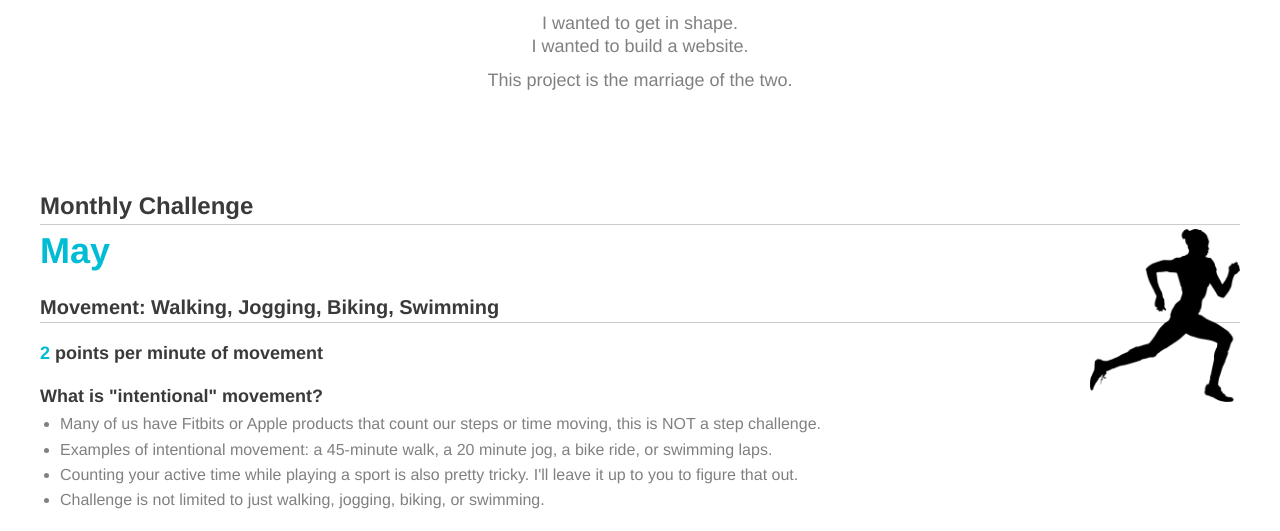
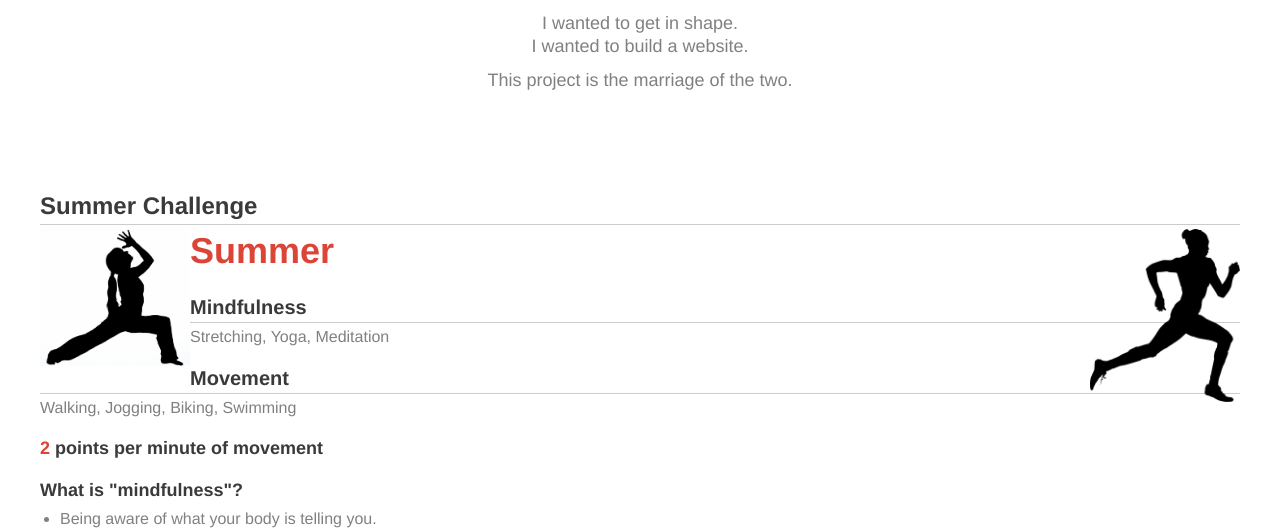
Before and after one commit to fitnessfriends/fitnessfriends.github.io, a plain HTML site: page index.html in a window 1280 px wide. Shown: the part 263-794 px from the top of the page. Drawn offline with Linux system fonts and the light colour scheme.

Commit message:
updates for summer

```diff
--- a/css/main.css
+++ b/css/main.css
@@ -20,7 +20,7 @@ h2 {
   padding-bottom: 3px;
 }
 h3 {
-  color: rgb(0, 188, 212);
+  color: rgb(219, 68, 55);
   font-size: 36px;
   margin: 4px 0 10px 0;
   padding-bottom: 3px;
@@ -68,18 +68,18 @@ ul {
   margin: 0 auto;
   width: 150px;
   display: block;
-  float: right;
+  float: left;
   max-width: 35%;
 }
 .alternative-image {
   margin: 0 auto;
-  width: 60px;
+  width: 150px;
   display: block;
   float: right;
   max-width: 35%;
 }
 .goal {
-  color: rgb(0, 188, 212);
+  color: rgb(219, 68, 55);
   font-weight: bold;
 }
 .lead {
@@ -92,7 +92,7 @@ ul {
   margin-right: auto;
 }
 .activity-button {
-  background-color: rgb(0, 188, 212);
+  background-color: rgb(219, 68, 55);
   border: none;
   color: white;
   padding: 15px 32px;
--- a/index.html
+++ b/index.html
@@ -25,22 +25,24 @@
   			<p class='lead'>This project is the marriage of the two.</p>
   		</div>
   		<div class="main-content">
-				<h2>Monthly Challenge</h2>
-        <img class="featured-image" src="img/runner.png" alt="Runner">
-				<h3>May</h3>
-				<h4>Movement: Walking, Jogging, Biking, Swimming</h4>
+				<h2>Summer Challenge</h2>
+        <img class="featured-image" src="img/yoga.jpg" alt="Yoga">
+        <img class="alternative-image" src="img/runner.png" alt="Runner">
+				<h3>Summer</h3>
+				<h4>Mindfulness</h4>
+        <p>Stretching, Yoga, Meditation</p>
+        <h4>Movement</h4>
+        <p>Walking, Jogging, Biking, Swimming</p>
         <h5><span class="goal">2</span> points per minute of movement</h5>
-        <h5>What is "intentional" movement?</h5>
+        <h5>What is "mindfulness"?</h5>
         <ul class="spaced-list">
-          <li>Many of us have Fitbits or Apple products that count our steps or time moving, this is NOT a step challenge.</li>
-          <li>Examples of intentional movement: a 45-minute walk, a 20 minute jog, a bike ride, or swimming laps.</li>
-          <li>Counting your active time while playing a sport is also pretty tricky. I'll leave it up to you to figure that out.</li>
-          <li>Challenge is not limited to just walking, jogging, biking, or swimming.</li>
+          <li>Being aware of what your body is telling you.</li>
+          <li>Examples of mindfulness: a 45-minute yoga class, a 20 minute stretch, 10 minute medidation, or what else?</li>
         </ul>
         <h2>How do I participate?</h2>
 				<p>It's easy. Log your activity as often as you like.</p>
         <div class="call-to-action">
-          <a class="activity-button" href="https://goo.gl/forms/pk35hZmP8GPNYt0s2" target="_blank">Log Your Movement</a>
+          <a class="activity-button" href="https://goo.gl/forms/pk35hZmP8GPNYt0s2" target="_blank">Log Your Mindfulness or Movement</a>
         </div>
         <h2>Leaderboard</h2>
         <iframe id="pageswitcher-content" frameborder="0" marginheight="0" marginwidth="0" src="https://docs.google.com/spreadsheets/d/1XrHIvHa4bAxX3eHxwK7PHfEg64VFBBZbQ4TvgIT0TKY/pubhtml/sheet?headers=false&amp;gid=1251746138" style="display: block; width: 100%; height: 100%;"></iframe>
```
